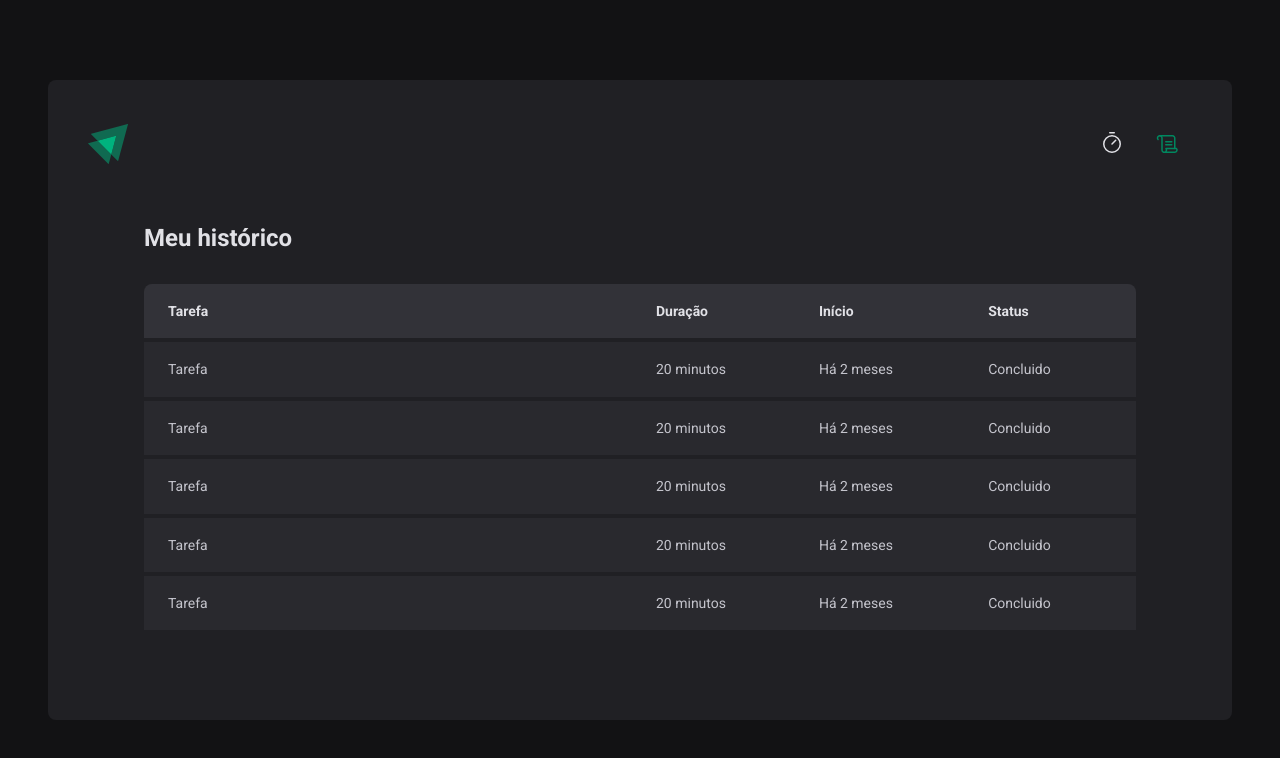
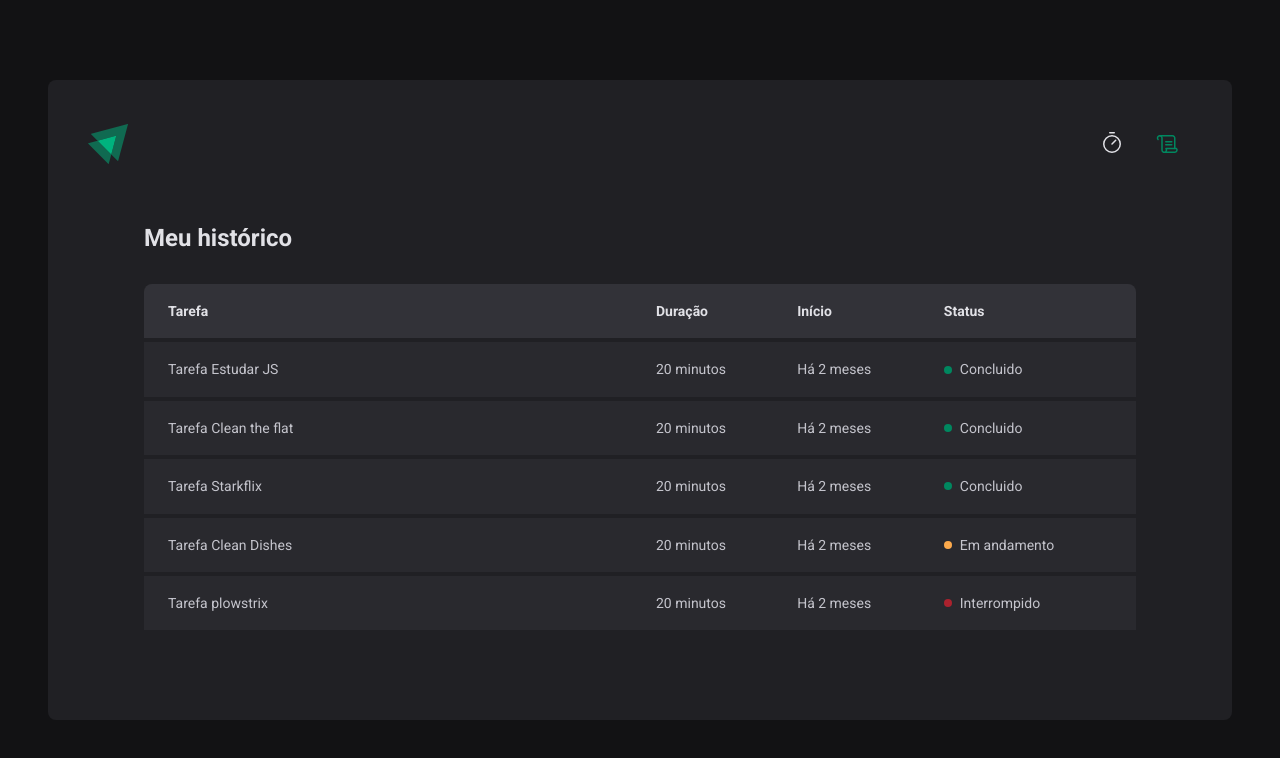
Before and after one commit to marcovicar/work-timer, a React (Vite) app: page /history in a window 1280 px wide. Shown: the top 758 px of the page. Built offline with nearby package versions, Linux system fonts and the light colour scheme.

Commit message:
Criando o componente Status ✅

```diff
--- a/src/pages/History/index.tsx
+++ b/src/pages/History/index.tsx
@@ -1,4 +1,4 @@
-import { HistoryContainer, HistoryTable } from './styles'
+import { HistoryContainer, HistoryTable, Status } from './styles'
 
 export function History() {
   return (
@@ -17,34 +17,44 @@ export function History() {
           </thead>
           <tbody>
             <tr>
-              <td>Tarefa</td>
+              <td>Tarefa Estudar JS</td>
               <td>20 minutos</td>
               <td>Há 2 meses</td>
-              <td>Concluido</td>
+              <td>
+                <Status statusColor="green">Concluido</Status>
+              </td>
             </tr>
             <tr>
-              <td>Tarefa</td>
+              <td>Tarefa Clean the flat</td>
               <td>20 minutos</td>
               <td>Há 2 meses</td>
-              <td>Concluido</td>
+              <td>
+                <Status statusColor="green">Concluido</Status>
+              </td>
             </tr>
             <tr>
-              <td>Tarefa</td>
+              <td>Tarefa Starkflix</td>
               <td>20 minutos</td>
               <td>Há 2 meses</td>
-              <td>Concluido</td>
+              <td>
+                <Status statusColor="green">Concluido</Status>
+              </td>
             </tr>
             <tr>
-              <td>Tarefa</td>
+              <td>Tarefa Clean Dishes</td>
               <td>20 minutos</td>
               <td>Há 2 meses</td>
-              <td>Concluido</td>
+              <td>
+                <Status statusColor="yellow">Em andamento</Status>
+              </td>
             </tr>
             <tr>
-              <td>Tarefa</td>
+              <td>Tarefa plowstrix</td>
               <td>20 minutos</td>
               <td>Há 2 meses</td>
-              <td>Concluido</td>
+              <td>
+                <Status statusColor="red">Interrompido</Status>
+              </td>
             </tr>
           </tbody>
         </table>
--- a/src/pages/History/styles.ts
+++ b/src/pages/History/styles.ts
@@ -60,3 +60,27 @@ export const HistoryTable = styled.div`
     }
   }
 `
+
+const STATUS_COLORS = {
+  red: 'red-500',
+  yellow: 'yellow-500',
+  green: 'green-500',
+} as const
+
+interface StatusProps {
+  statusColor: keyof typeof STATUS_COLORS
+}
+
+export const Status = styled.span<StatusProps>`
+  display: flex;
+  align-items: center;
+  gap: 0.5rem;
+
+  &::before {
+    content: '';
+    width: 0.5rem;
+    height: 0.5rem;
+    border-radius: 9999px;
+    background: ${(props) => props.theme[STATUS_COLORS[props.statusColor]]};
+  }
+`
```
